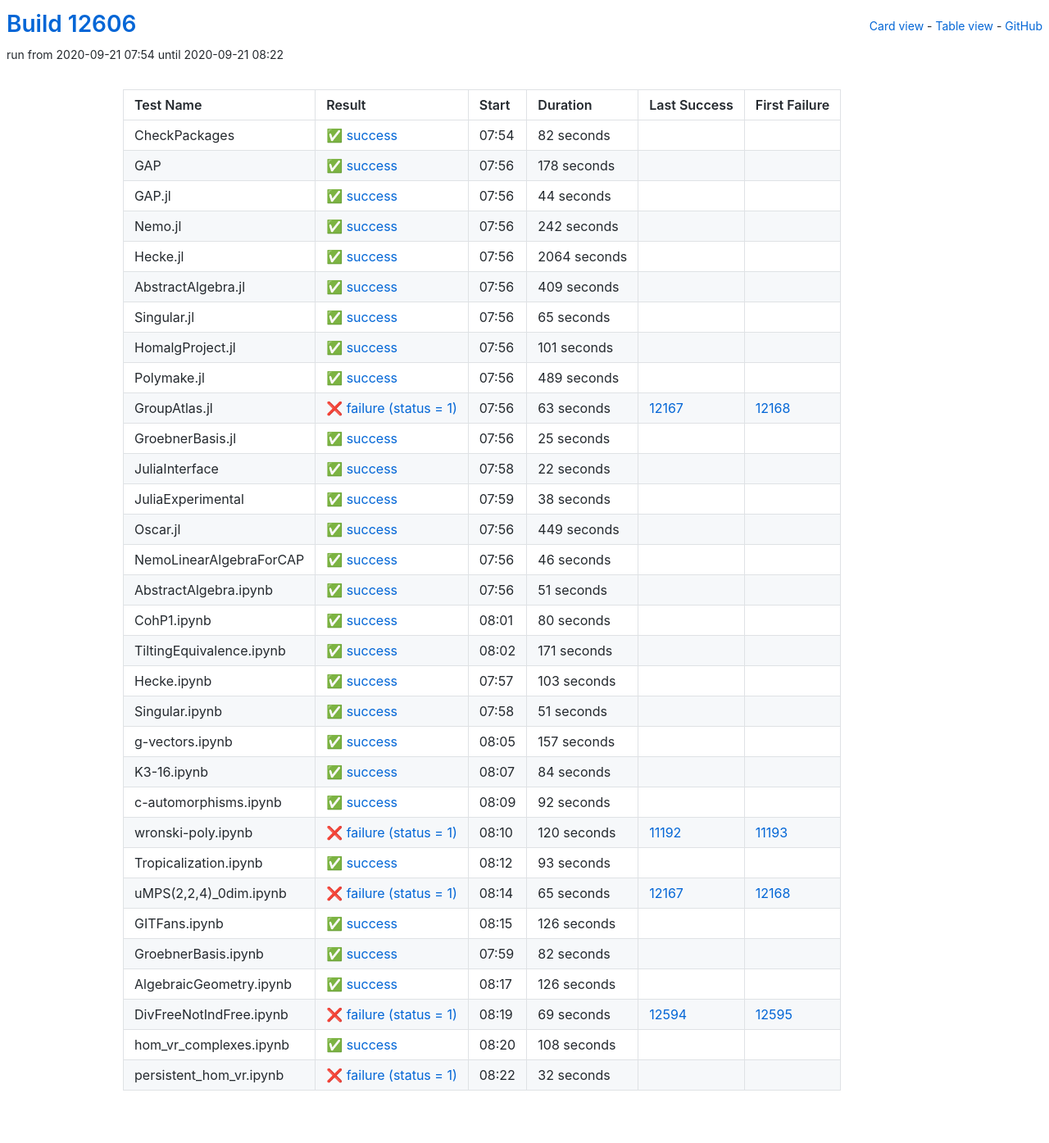
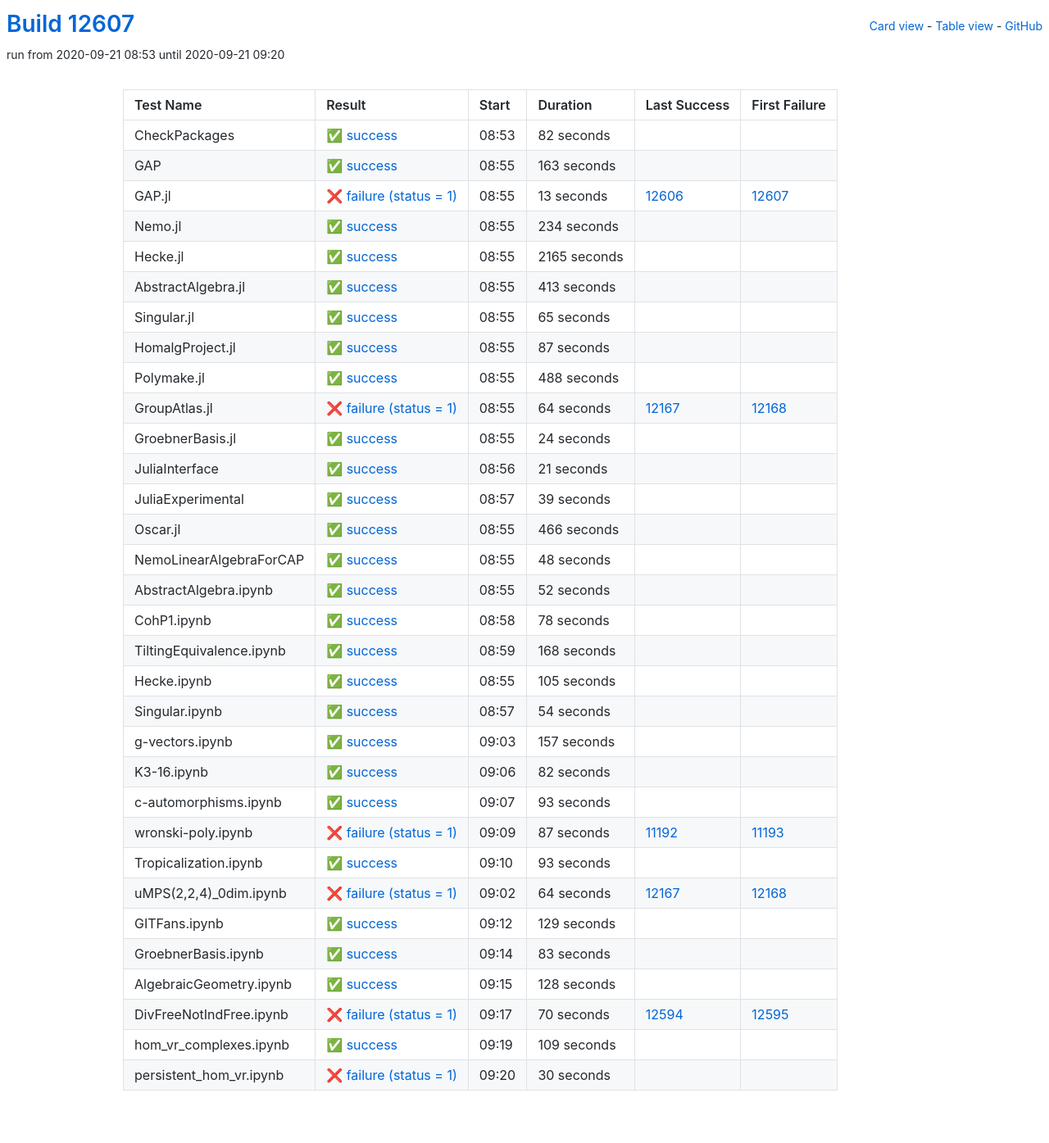
Before and after one commit to oscar-system/oscar-ci-status, a Jekyll site: the page built from table.html, in a window 1280 px wide. Shown: the whole page at 82% size. Built offline with Jekyll 4.4.1, drawn with Linux system fonts in a browser that asks for light colours.

Commit message:
Build #12607

```diff
--- a/_data/ci.yml
+++ b/_data/ci.yml
@@ -1,6 +1,6 @@
 ---
-build: 12606
-build_url: https://oscarci.mathematik.uni-kl.de/job/oscar/12606/
+build: 12607
+build_url: https://oscarci.mathematik.uni-kl.de/job/oscar/12607/
 job: oscar
 organization: oscar-system
 repo: oscar-ci-status
@@ -8,8 +8,8 @@
 tests:
 - name: CheckPackages
   id: checkpackages
-  log: https://oscarci.mathematik.uni-kl.de/job/oscar/12606/artifact/logs/build-12606/CheckPackages.log
-  start: 2020-09-21 07:54
+  log: https://oscarci.mathematik.uni-kl.de/job/oscar/12607/artifact/logs/build-12607/CheckPackages.log
+  start: 2020-09-21 08:53
   success: true
   exitcode: 0
   status: success
@@ -20,68 +20,68 @@
   first_failure_url:
 - name: GAP
   id: gap
-  log: https://oscarci.mathematik.uni-kl.de/job/oscar/12606/artifact/logs/build-12606/GAP.log
-  start: 2020-09-21 07:56
+  log: https://oscarci.mathematik.uni-kl.de/job/oscar/12607/artifact/logs/build-12607/GAP.log
+  start: 2020-09-21 08:55
   success: true
   exitcode: 0
   status: success
-  duration: 178
+  duration: 163
   last_success: false
   last_success_url:
   first_failure: false
   first_failure_url:
 - name: GAP.jl
   id: gap-jl
-  log: https://oscarci.mathematik.uni-kl.de/job/oscar/12606/artifact/logs/build-12606/GAP.jl.log
-  start: 2020-09-21 07:56
+  log: https://oscarci.mathematik.uni-kl.de/job/oscar/12607/artifact/logs/build-12607/GAP.jl.log
+  start: 2020-09-21 08:55
+  success: false
+  exitcode: 1
+  status: failure
+  duration: 13
+  last_success: 12606
+  last_success_url: https://oscarci.mathematik.uni-kl.de/job/oscar/12606/
+  first_failure: 12607
+  first_failure_url: https://oscarci.mathematik.uni-kl.de/job/oscar/12607/
+- name: Nemo.jl
+  id: nemo-jl
+  log: https://oscarci.mathematik.uni-kl.de/job/oscar/12607/artifact/logs/build-12607/Nemo.jl.log
+  start: 2020-09-21 08:55
   success: true
   exitcode: 0
   status: success
-  duration: 44
-  last_success: false
-  last_success_url:
-  first_failure: false
-  first_failure_url:
-- name: Nemo.jl
-  id: nemo-jl
-  log: https://oscarci.mathematik.uni-kl.de/job/oscar/12606/artifact/logs/build-12606/Nemo.jl.log
-  start: 2020-09-21 07:56
-  success: true
-  exitcode: 0
-  status: success
-  duration: 242
+  duration: 234
   last_success: false
   last_success_url:
   first_failure: false
   first_failure_url:
 - name: Hecke.jl
   id: hecke-jl
-  log: https://oscarci.mathematik.uni-kl.de/job/oscar/12606/artifact/logs/build-12606/Hecke.jl.log
-  start: 2020-09-21 07:56
+  log: https://oscarci.mathematik.uni-kl.de/job/oscar/12607/artifact/logs/build-12607/Hecke.jl.log
+  start: 2020-09-21 08:55
   success: true
   exitcode: 0
   status: success
-  duration: 2064
+  duration: 2165
   last_success: false
   last_success_url:
   first_failure: false
   first_failure_url:
 - name: AbstractAlgebra.jl
   id: abstractalgebra-jl
-  log: https://oscarci.mathematik.uni-kl.de/job/oscar/12606/artifact/logs/build-12606/AbstractAlgebra.jl.log
-  start: 2020-09-21 07:56
+  log: https://oscarci.mathematik.uni-kl.de/job/oscar/12607/artifact/logs/build-12607/AbstractAlgebra.jl.log
+  start: 2020-09-21 08:55
   success: true
   exitcode: 0
   status: success
-  duration: 409
+  duration: 413
   last_success: false
   last_success_url:
   first_failure: false
   first_failure_url:
 - name: Singular.jl
   id: singular-jl
-  log: https://oscarci.mathematik.uni-kl.de/job/oscar/12606/artifact/logs/build-12606/Singular.jl.log
-  start: 2020-09-21 07:56
+  log: https://oscarci.mathematik.uni-kl.de/job/oscar/12607/artifact/logs/build-12607/Singular.jl.log
+  start: 2020-09-21 08:55
   success: true
   exitcode: 0
   status: success
@@ -92,164 +92,164 @@
   first_failure_url:
 - name: HomalgProject.jl
   id: homalgproject-jl
-  log: https://oscarci.mathematik.uni-kl.de/job/oscar/12606/artifact/logs/build-12606/HomalgProject.jl.log
-  start: 2020-09-21 07:56
+  log: https://oscarci.mathematik.uni-kl.de/job/oscar/12607/artifact/logs/build-12607/HomalgProject.jl.log
+  start: 2020-09-21 08:55
   success: true
   exitcode: 0
   status: success
-  duration: 101
+  duration: 87
   last_success: false
   last_success_url:
   first_failure: false
   first_failure_url:
 - name: Polymake.jl
   id: polymake-jl
-  log: https://oscarci.mathematik.uni-kl.de/job/oscar/12606/artifact/logs/build-12606/Polymake.jl.log
-  start: 2020-09-21 07:56
+  log: https://oscarci.mathematik.uni-kl.de/job/oscar/12607/artifact/logs/build-12607/Polymake.jl.log
+  start: 2020-09-21 08:55
   success: true
   exitcode: 0
   status: success
-  duration: 489
+  duration: 488
   last_success: false
   last_success_url:
   first_failure: false
   first_failure_url:
 - name: GroupAtlas.jl
   id: groupatlas-jl
-  log: https://oscarci.mathematik.uni-kl.de/job/oscar/12606/artifact/logs/build-12606/GroupAtlas.jl.log
-  start: 2020-09-21 07:56
+  log: https://oscarci.mathematik.uni-kl.de/job/oscar/12607/artifact/logs/build-12607/GroupAtlas.jl.log
+  start: 2020-09-21 08:55
   success: false
   exitcode: 1
   status: failure
-  duration: 63
+  duration: 64
   last_success: 12167
   last_success_url: https://oscarci.mathematik.uni-kl.de/job/oscar/12167/
   first_failure: 12168
   first_failure_url: https://oscarci.mathematik.uni-kl.de/job/oscar/12168/
 - name: GroebnerBasis.jl
   id: groebnerbasis-jl
-  log: https://oscarci.mathematik.uni-kl.de/job/oscar/12606/artifact/logs/build-12606/GroebnerBasis.jl.log
-  start: 2020-09-21 07:56
+  log: https://oscarci.mathematik.uni-kl.de/job/oscar/12607/artifact/logs/build-12607/GroebnerBasis.jl.log
+  start: 2020-09-21 08:55
   success: true
   exitcode: 0
   status: success
-  duration: 25
+  duration: 24
   last_success: false
   last_success_url:
   first_failure: false
   first_failure_url:
 - name: JuliaInterface
   id: juliainterface
-  log: https://oscarci.mathematik.uni-kl.de/job/oscar/12606/artifact/logs/build-12606/JuliaInterface.log
-  start: 2020-09-21 07:58
+  log: https://oscarci.mathematik.uni-kl.de/job/oscar/12607/artifact/logs/build-12607/JuliaInterface.log
+  start: 2020-09-21 08:56
   success: true
   exitcode: 0
   status: success
-  duration: 22
+  duration: 21
   last_success: false
   last_success_url:
   first_failure: false
   first_failure_url:
 - name: JuliaExperimental
   id: juliaexperimental
-  log: https://oscarci.mathematik.uni-kl.de/job/oscar/12606/artifact/logs/build-12606/JuliaExperimental.log
-  start: 2020-09-21 07:59
+  log: https://oscarci.mathematik.uni-kl.de/job/oscar/12607/artifact/logs/build-12607/JuliaExperimental.log
+  start: 2020-09-21 08:57
   success: true
   exitcode: 0
   status: success
-  duration: 38
+  duration: 39
   last_success: false
   last_success_url:
   first_failure: false
   first_failure_url:
 - name: Oscar.jl
   id: oscar-jl
-  log: https://oscarci.mathematik.uni-kl.de/job/oscar/12606/artifact/logs/build-12606/Oscar.jl.log
-  start: 2020-09-21 07:56
+  log: https://oscarci.mathematik.uni-kl.de/job/oscar/12607/artifact/logs/build-12607/Oscar.jl.log
+  start: 2020-09-21 08:55
   success: true
   exitcode: 0
   status: success
-  duration: 449
+  duration: 466
   last_success: false
   last_success_url:
   first_failure: false
   first_failure_url:
 - name: NemoLinearAlgebraForCAP
   id: nemolinearalgebraforcap
-  log: https://oscarci.mathematik.uni-kl.de/job/oscar/12606/artifact/logs/build-12606/NemoLinearAlgebraForCAP.log
-  start: 2020-09-21 07:56
+  log: https://oscarci.mathematik.uni-kl.de/job/oscar/12607/artifact/logs/build-12607/NemoLinearAlgebraForCAP.log
+  start: 2020-09-21 08:55
   success: true
   exitcode: 0
   status: success
-  duration: 46
+  duration: 48
   last_success: false
   last_success_url:
   first_failure: false
   first_failure_url:
 - name: AbstractAlgebra.ipynb
   id: abstractalgebra-ipynb
-  log: https://oscarci.mathematik.uni-kl.de/job/oscar/12606/artifact/logs/build-12606/AbstractAlgebra.ipynb.log
-  start: 2020-09-21 07:56
+  log: https://oscarci.mathematik.uni-kl.de/job/oscar/12607/artifact/logs/build-12607/AbstractAlgebra.ipynb.log
+  start: 2020-09-21 08:55
   success: true
   exitcode: 0
   status: success
-  duration: 51
+  duration: 52
   last_success: false
   last_success_url:
   first_failure: false
   first_failure_url:
 - name: CohP1.ipynb
   id: cohp1-ipynb
-  log: https://oscarci.mathematik.uni-kl.de/job/oscar/12606/artifact/logs/build-12606/CohP1.ipynb.log
-  start: 2020-09-21 08:01
+  log: https://oscarci.mathematik.uni-kl.de/job/oscar/12607/artifact/logs/build-12607/CohP1.ipynb.log
+  start: 2020-09-21 08:58
   success: true
   exitcode: 0
   status: success
-  duration: 80
+  duration: 78
   last_success: false
   last_success_url:
   first_failure: false
   first_failure_url:
 - name: TiltingEquivalence.ipynb
   id: tiltingequivalence-ipynb
-  log: https://oscarci.mathematik.uni-kl.de/job/oscar/12606/artifact/logs/build-12606/TiltingEquivalence.ipynb.log
-  start: 2020-09-21 08:02
+  log: https://oscarci.mathematik.uni-kl.de/job/oscar/12607/artifact/logs/build-12607/TiltingEquivalence.ipynb.log
+  start: 2020-09-21 08:59
   success: true
   exitcode: 0
   status: success
-  duration: 171
+  duration: 168
   last_success: false
   last_success_url:
   first_failure: false
   first_failure_url:
 - name: Hecke.ipynb
   id: hecke-ipynb
-  log: https://oscarci.mathematik.uni-kl.de/job/oscar/12606/artifact/logs/build-12606/Hecke.ipynb.log
-  start: 2020-09-21 07:57
+  log: https://oscarci.mathematik.uni-kl.de/job/oscar/12607/artifact/logs/build-12607/Hecke.ipynb.log
+  start: 2020-09-21 08:55
   success: true
   exitcode: 0
   status: success
-  duration: 103
+  duration: 105
   last_success: false
   last_success_url:
   first_failure: false
   first_failure_url:
 - name: Singular.ipynb
   id: singular-ipynb
-  log: https://oscarci.mathematik.uni-kl.de/job/oscar/12606/artifact/logs/build-12606/Singular.ipynb.log
-  start: 2020-09-21 07:58
+  log: https://oscarci.mathematik.uni-kl.de/job/oscar/12607/artifact/logs/build-12607/Singular.ipynb.log
+  start: 2020-09-21 08:57
   success: true
   exitcode: 0
   status: success
-  duration: 51
+  duration: 54
   last_success: false
   last_success_url:
   first_failure: false
   first_failure_url:
 - name: g-vectors.ipynb
   id: g-vectors-ipynb
-  log: https://oscarci.mathematik.uni-kl.de/job/oscar/12606/artifact/logs/build-12606/g-vectors.ipynb.log
-  start: 2020-09-21 08:05
+  log: https://oscarci.mathematik.uni-kl.de/job/oscar/12607/artifact/logs/build-12607/g-vectors.ipynb.log
+  start: 2020-09-21 09:03
   success: true
   exitcode: 0
   status: success
@@ -260,44 +260,44 @@
   first_failure_url:
 - name: K3-16.ipynb
   id: k3-16-ipynb
-  log: https://oscarci.mathematik.uni-kl.de/job/oscar/12606/artifact/logs/build-12606/K3-16.ipynb.log
-  start: 2020-09-21 08:07
+  log: https://oscarci.mathematik.uni-kl.de/job/oscar/12607/artifact/logs/build-12607/K3-16.ipynb.log
+  start: 2020-09-21 09:06
   success: true
   exitcode: 0
   status: success
-  duration: 84
+  duration: 82
   last_success: false
   last_success_url:
   first_failure: false
   first_failure_url:
 - name: c-automorphisms.ipynb
   id: c-automorphisms-ipynb
-  log: https://oscarci.mathematik.uni-kl.de/job/oscar/12606/artifact/logs/build-12606/c-automorphisms.ipynb.log
-  start: 2020-09-21 08:09
+  log: https://oscarci.mathematik.uni-kl.de/job/oscar/12607/artifact/logs/build-12607/c-automorphisms.ipynb.log
+  start: 2020-09-21 09:07
   success: true
   exitcode: 0
   status: success
-  duration: 92
+  duration: 93
   last_success: false
   last_success_url:
   first_failure: false
   first_failure_url:
 - name: wronski-poly.ipynb
   id: wronski-poly-ipynb
-  log: https://oscarci.mathematik.uni-kl.de/job/oscar/12606/artifact/logs/build-12606/wronski-poly.ipynb.log
-  start: 2020-09-21 08:10
+  log: https://oscarci.mathematik.uni-kl.de/job/oscar/12607/artifact/logs/build-12607/wronski-poly.ipynb.log
+  start: 2020-09-21 09:09
   success: false
   exitcode: 1
   status: failure
-  duration: 120
+  duration: 87
   last_success: 11192
   last_success_url: https://oscarci.mathematik.uni-kl.de/job/oscar/11192/
   first_failure: 11193
   first_failure_url: https://oscarci.mathematik.uni-kl.de/job/oscar/11193/
 - name: Tropicalization.ipynb
   id: tropicalization-ipynb
-  log: https://oscarci.mathematik.uni-kl.de/job/oscar/12606/artifact/logs/build-12606/Tropicalization.ipynb.log
-  start: 2020-09-21 08:12
+  log: https://oscarci.mathematik.uni-kl.de/job/oscar/12607/artifact/logs/build-12607/Tropicalization.ipynb.log
+  start: 2020-09-21 09:10
   success: true
   exitcode: 0
   status: success
@@ -308,84 +308,84 @@
   first_failure_url:
 - name: uMPS(2,2,4)_0dim.ipynb
   id: umps-2-2-4-0dim-ipynb
-  log: https://oscarci.mathematik.uni-kl.de/job/oscar/12606/artifact/logs/build-12606/uMPS-2-2-4-_0dim.ipynb.log
-  start: 2020-09-21 08:14
+  log: https://oscarci.mathematik.uni-kl.de/job/oscar/12607/artifact/logs/build-12607/uMPS-2-2-4-_0dim.ipynb.log
+  start: 2020-09-21 09:02
   success: false
   exitcode: 1
   status: failure
-  duration: 65
+  duration: 64
   last_success: 12167
   last_success_url: https://oscarci.mathematik.uni-kl.de/job/oscar/12167/
   first_failure: 12168
   first_failure_url: https://oscarci.mathematik.uni-kl.de/job/oscar/12168/
 - name: GITFans.ipynb
   id: gitfans-ipynb
-  log: https://oscarci.mathematik.uni-kl.de/job/oscar/12606/artifact/logs/build-12606/GITFans.ipynb.log
-  start: 2020-09-21 08:15
+  log: https://oscarci.mathematik.uni-kl.de/job/oscar/12607/artifact/logs/build-12607/GITFans.ipynb.log
+  start: 2020-09-21 09:12
   success: true
   exitcode: 0
   status: success
-  duration: 126
+  duration: 129
   last_success: false
   last_success_url:
   first_failure: false
   first_failure_url:
 - name: GroebnerBasis.ipynb
   id: groebnerbasis-ipynb
-  log: https://oscarci.mathematik.uni-kl.de/job/oscar/12606/artifact/logs/build-12606/GroebnerBasis.ipynb.log
-  start: 2020-09-21 07:59
+  log: https://oscarci.mathematik.uni-kl.de/job/oscar/12607/artifact/logs/build-12607/GroebnerBasis.ipynb.log
+  start: 2020-09-21 09:14
   success: true
   exitcode: 0
   status: success
-  duration: 82
+  duration: 83
   last_success: false
   last_success_url:
   first_failure: false
   first_failure_url:
 - name: AlgebraicGeometry.ipynb
   id: algebraicgeometry-ipynb
-  log: https://oscarci.mathematik.uni-kl.de/job/oscar/12606/artifact/logs/build-12606/AlgebraicGeometry.ipynb.log
-  start: 2020-09-21 08:17
+  log: https://oscarci.mathematik.uni-kl.de/job/oscar/12607/artifact/logs/build-12607/AlgebraicGeometry.ipynb.log
+  start: 2020-09-21 09:15
   success: true
   exitcode: 0
   status: success
-  duration: 126
+  duration: 128
   last_success: false
   last_success_url:
   first_failure: false
   first_failure_url:
 - name: DivFreeNotIndFree.ipynb
   id: divfreenotindfree-ipynb
-  log: https://oscarci.mathematik.uni-kl.de/job/oscar/12606/artifact/logs/build-12606/DivFreeNotIndFree.ipynb.log
-  start: 2020-09-21 08:19
+  log: https://oscarci.mathematik.uni-kl.de/job/oscar/12607/artifact/logs/build-12607/DivFreeNotIndFree.ipynb.log
+  start: 2020-09-21 09:17
   success: false
   exitcode: 1
   status: failure
-  duration: 69
+  duration: 70
   last_success: 12594
   last_success_url: https://oscarci.mathematik.uni-kl.de/job/oscar/12594/
   first_failure: 12595
   first_failure_url: https://oscarci.mathematik.uni-kl.de/job/oscar/12595/
 - name: hom_vr_complexes.ipynb
   id: hom-vr-complexes-ipynb
-  log: https://oscarci.mathematik.uni-kl.de/job/oscar/12606/artifact/logs/build-12606/hom_vr_complexes.ipynb.log
-  start: 2020-09-21 08:20
+  log: https://oscarci.mathematik.uni-kl.de/job/oscar/12607/artifact/logs/build-12607/hom_vr_complexes.ipynb.log
+  start: 2020-09-21 09:19
   success: true
   exitcode: 0
   status: success
-  duration: 108
+  duration: 109
   last_success: false
   last_success_url:
   first_failure: false
   first_failure_url:
 - name: persistent_hom_vr.ipynb
   id: persistent-hom-vr-ipynb
-  log: https://oscarci.mathematik.uni-kl.de/job/oscar/12606/artifact/logs/build-12606/persistent_hom_vr.ipynb.log
-  start: 2020-09-21 08:22
+  log: https://oscarci.mathematik.uni-kl.de/job/oscar/12607/artifact/logs/build-12607/persistent_hom_vr.ipynb.log
+  start: 2020-09-21 09:20
   success: false
   exitcode: 1
   status: failure
-  duration: 32
+  duration: 30
   last_success: false
   last_success_url:
   first_failure: false
```
Also changed, not shown: README.md.
